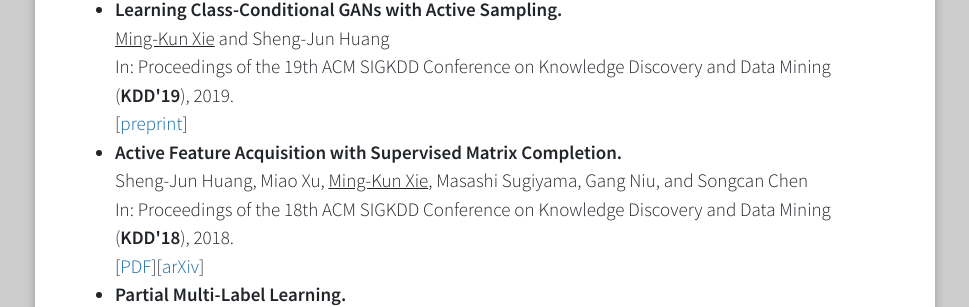
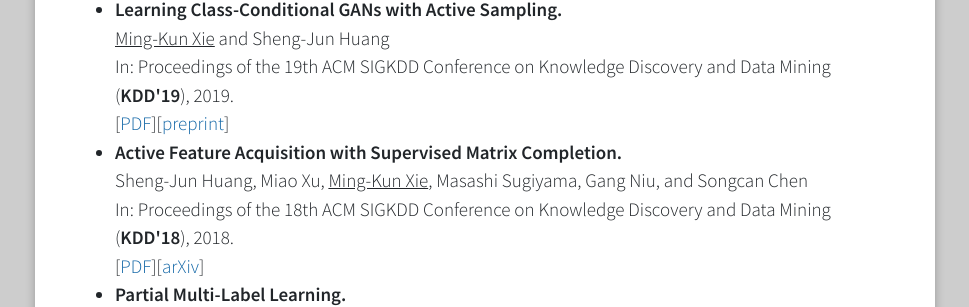
Before and after one commit to xiemk/xiemk.github.io, a Jekyll site: the page index.html, which Jekyll copies as it is, in a window 1280 px wide. Shown: the part 462-769 px from the top of the page, without its empty margins (155-1124 px from the left). Built offline with Jekyll 4.4.1, drawn with Linux system fonts in a browser that asks for light colours.

Commit message:
kdd19-pdf

```diff
--- a/index.html
+++ b/index.html
@@ -178,7 +178,7 @@
    <h2>Publications</h2>
         <ul>
         <tr>
-          <td class="pub_td2"><li><b>Learning Class-Conditional GANs with Active Sampling.</b><br><u>Ming-Kun Xie</u> and Sheng-Jun Huang <br>In: Proceedings of the 19th ACM SIGKDD Conference on Knowledge Discovery and Data Mining (<strong>KDD'19</strong>), 2019.<br>[<a href="publication/kdd19-alcg.pdf">preprint</a>]</li>
+          <td class="pub_td2"><li><b>Learning Class-Conditional GANs with Active Sampling.</b><br><u>Ming-Kun Xie</u> and Sheng-Jun Huang <br>In: Proceedings of the 19th ACM SIGKDD Conference on Knowledge Discovery and Data Mining (<strong>KDD'19</strong>), 2019.<br>[<a href="publication/kdd19-alcg_pdf.pdf">PDF</a>][<a href="publication/kdd19-alcg.pdf">preprint</a>]</li>
          </td>
 
           <td class="pub_td2"><li><b>Active Feature Acquisition with Supervised Matrix Completion.</b><br>Sheng-Jun Huang, Miao Xu, <u>Ming-Kun Xie</u>, Masashi Sugiyama, Gang Niu, and Songcan Chen<br>In: Proceedings of the 18th ACM SIGKDD Conference on Knowledge Discovery and Data Mining (<strong>KDD'18</strong>), 2018.<br>[<a href="publication/kdd18-afasmc-conf.pdf">PDF</a>][<a href="https://arxiv.org/pdf/1802.05380.pdf">arXiv</a>]</li>
```
Also changed, not shown: 1 other file.
